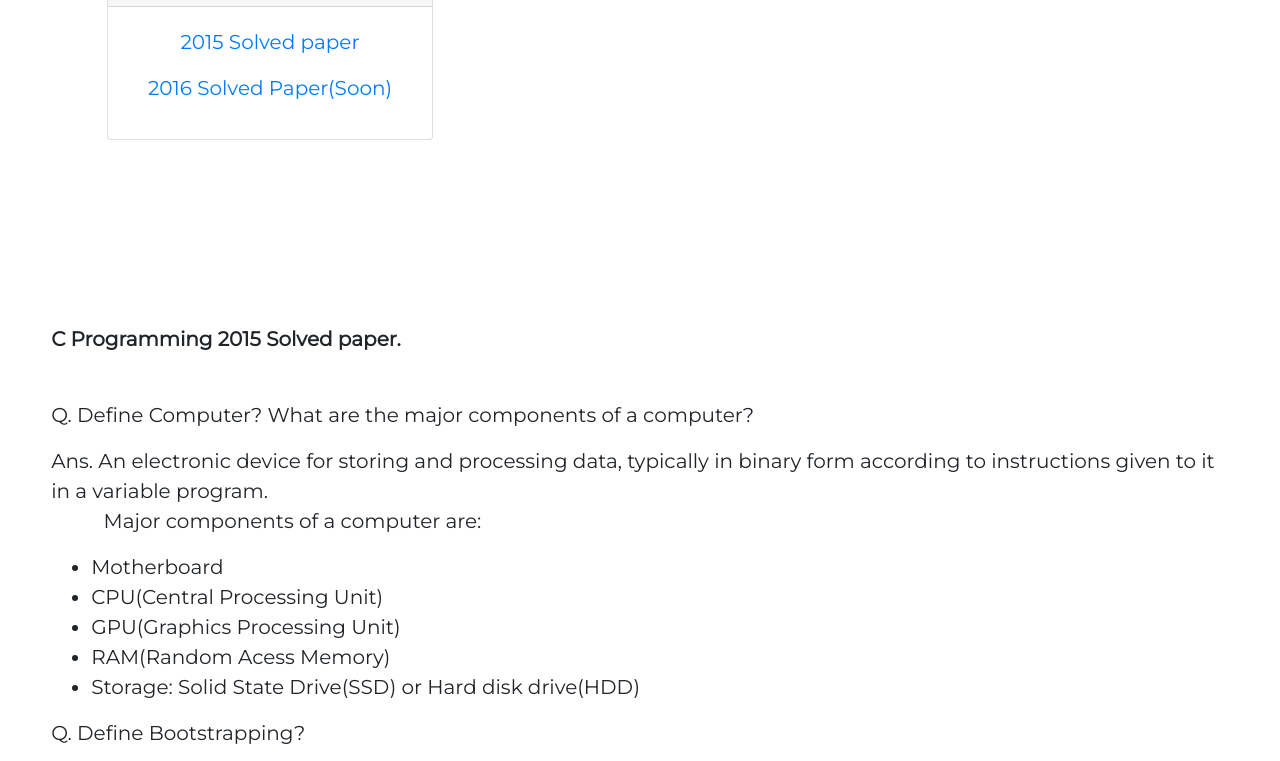
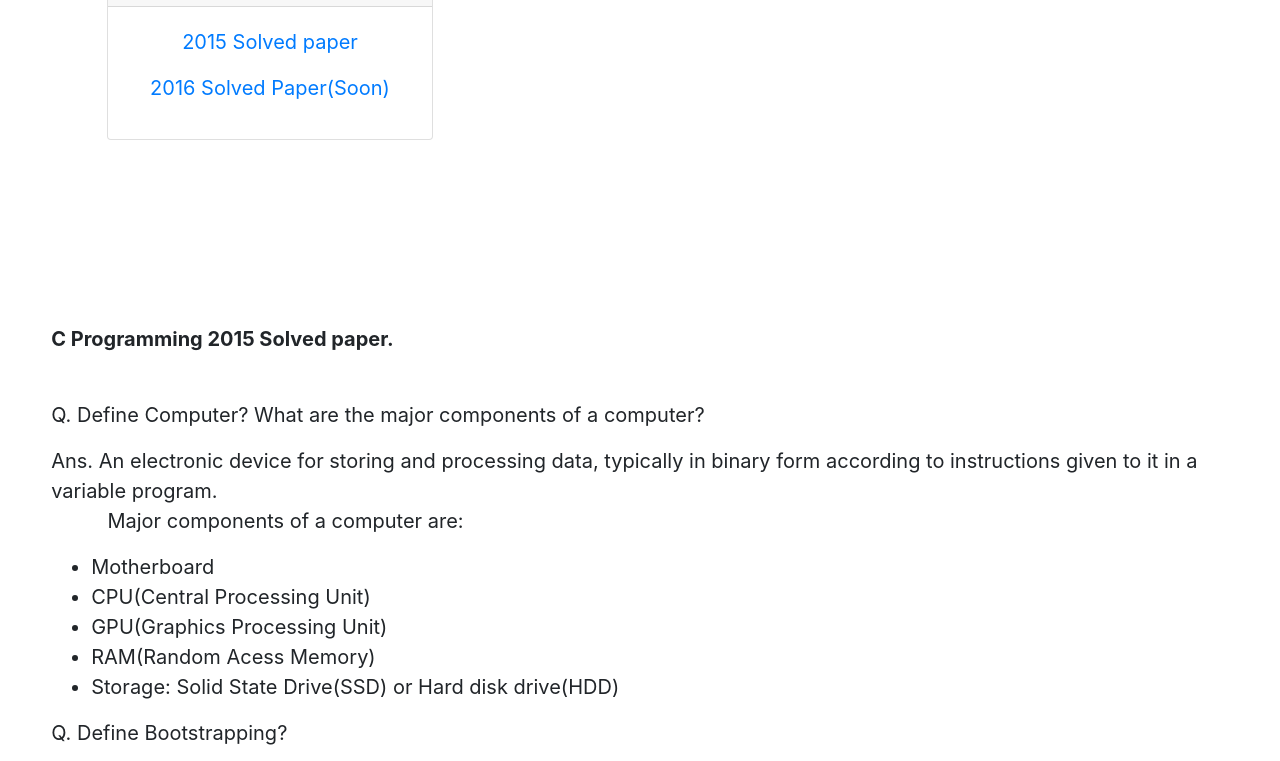
Before and after one commit to mcodess/solved-paper, a plain HTML site: page index.html in a window 1280 px wide. Shown: the part 700-1461 px from the top of the page. Drawn offline with nearby package versions, Linux system fonts and the light colour scheme.

Commit message:
Update copy.css

```diff
--- a/copy.css
+++ b/copy.css
@@ -2,8 +2,6 @@ a{
     text-decoration: none;
   }
   body {
-    font-family: "Montserrat";
-    font-weight: 200px;
     font-size: 20px;
   }
 
```
